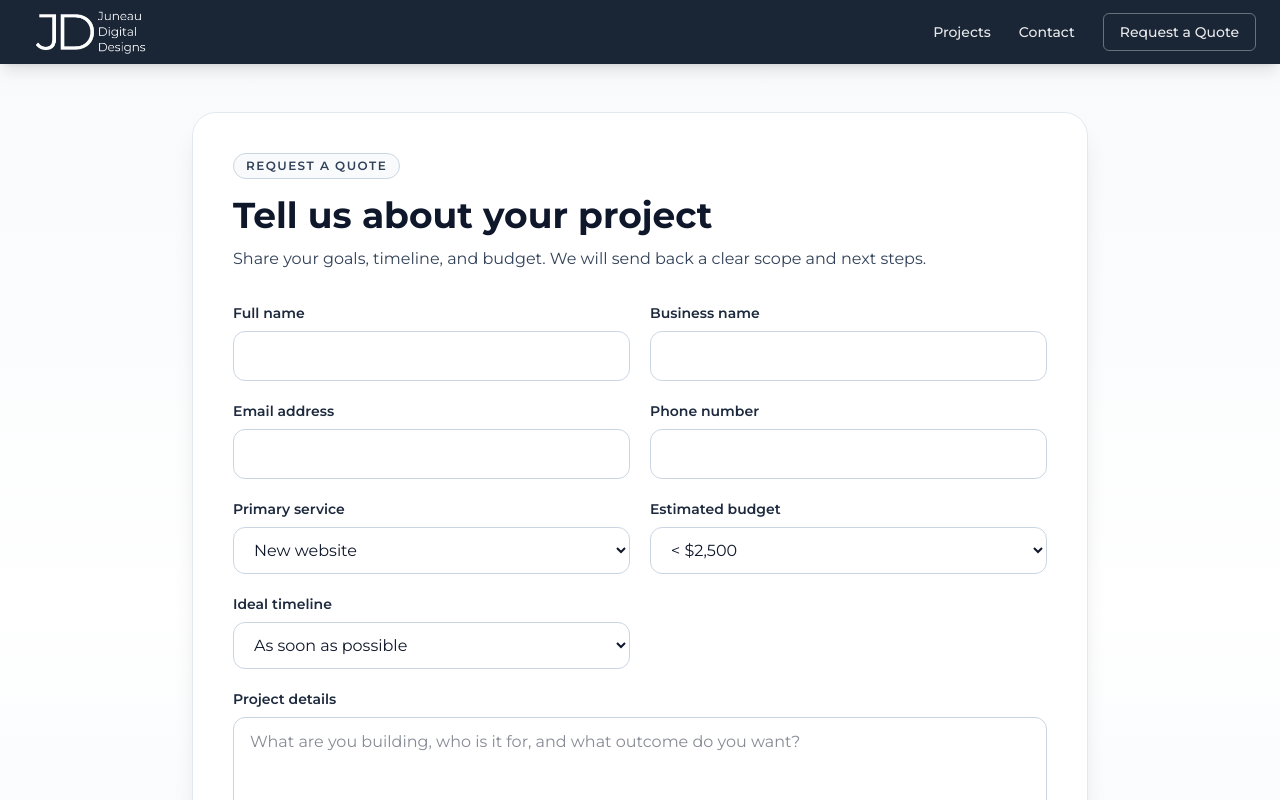
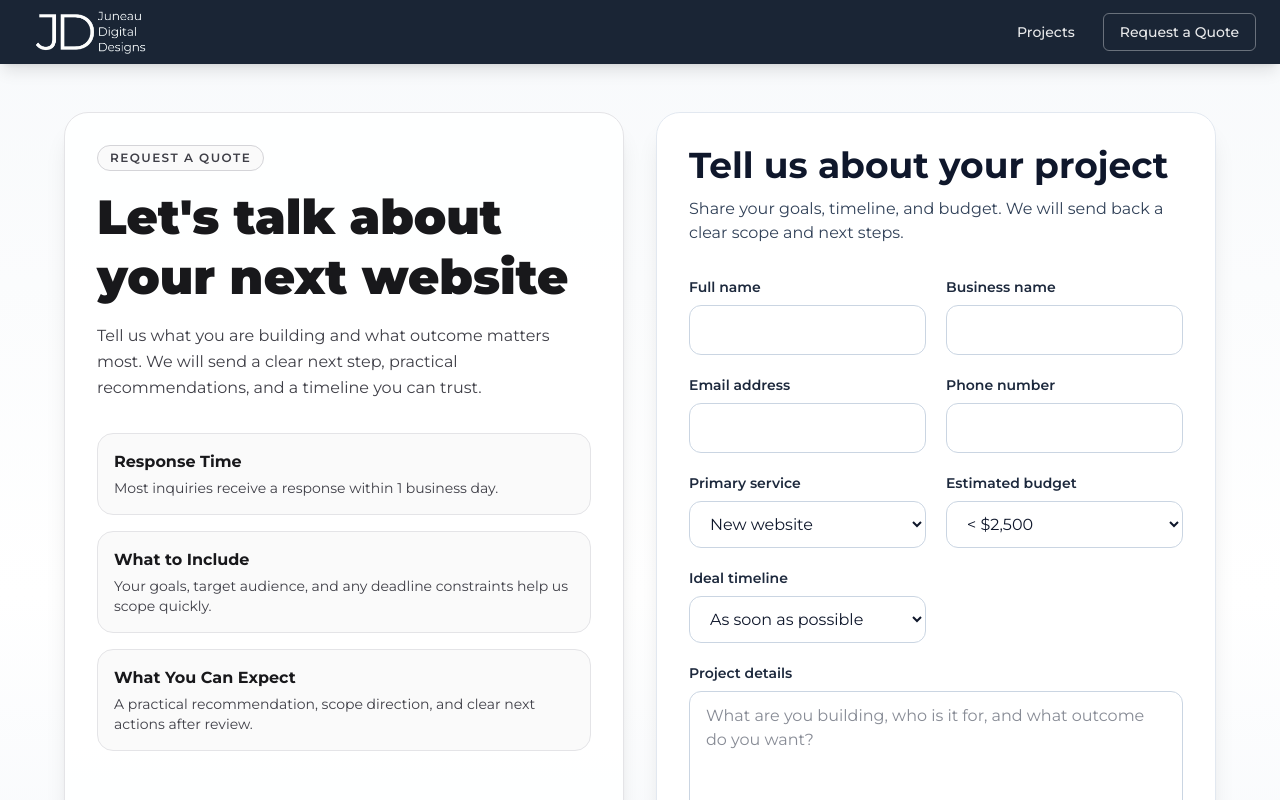
Before and after one commit to JuneauDigitalDesigns/Juneau-Digital-Designs, a Next.js app: page /quote in a window 1280 px wide. Shown: the top 800 px of the page. Built offline with nearby package versions, Linux system fonts and the light colour scheme.

Commit message:
removed contact page and client component, removed all links to contact page, added CTA section to quote page

```diff
--- a/app/components/contact/contactpageclient.tsx
+++ /dev/null
@@ -1,7 +0,0 @@
-export default function ContactPageClient() {
-    return (
-        <div>
-            <h1>Welcome to the Contact Page Client Component</h1>
-        </div>
-    );
-}
--- a/app/components/footer/footer.tsx
+++ b/app/components/footer/footer.tsx
@@ -45,7 +45,7 @@ export default function Footer() {
                     <div className="flex flex-wrap items-center gap-x-5 gap-y-3">
                         <Link href="/" className="transition-colors hover:text-white">Home</Link>
                         <Link href="/projects" className="transition-colors hover:text-white">Projects</Link>
-                        <Link href="/contact" className="transition-colors hover:text-white">Contact</Link>
+                        <Link href="/quote" className="transition-colors hover:text-white">Request a Quote</Link>
                         <Link href="/privacy-policy" className="transition-colors hover:text-white">Privacy Policy</Link>
                     </div>
 
--- a/app/components/home/homepageclient.tsx
+++ b/app/components/home/homepageclient.tsx
@@ -672,10 +672,10 @@ function Contact() {
 
                         <div className="flex flex-col sm:flex-row gap-3 sm:gap-4 lg:justify-end lg:self-end shrink-0">
                             <a
-                                href="/contact"
+                                href="/quote"
                                 className="inline-flex justify-center items-center rounded-full bg-zinc-900 text-white px-6 py-3 text-base font-bold hover:bg-zinc-800 transition min-w-[180px]"
                             >
-                                Get in Touch
+                                Request a Quote
                             </a>
                             <a
                                 href="/projects"
--- a/app/components/navbar/navbar.tsx
+++ b/app/components/navbar/navbar.tsx
@@ -27,7 +27,6 @@ export default function Navbar() {
     }, [handleCloseModal]);
     const pages: Pages[] = [
         { name: "Projects", href: "/projects" },
-        { name: "Contact", href: "/contact" },
     ]
     return (
         <div ref={navRef} className="sticky top-0 z-50 w-full bg-[#0E1A2B]/95 backdrop-blur-sm shadow-lg">
--- a/app/components/quote/quotepageclient.tsx
+++ b/app/components/quote/quotepageclient.tsx
@@ -77,18 +77,48 @@ export default function QuotePageClient() {
 
     return (
         <main className="min-h-screen bg-gradient-to-b from-slate-50 via-white to-slate-100 px-4 py-12 sm:px-6 lg:px-8">
-            <section className="mx-auto w-full max-w-4xl rounded-3xl border border-slate-200 bg-white/90 p-6 shadow-xl backdrop-blur sm:p-10">
-                <div className="mb-8">
-                    <span className="inline-flex rounded-full border border-slate-300 bg-slate-50 px-3 py-1 text-xs font-semibold uppercase tracking-[0.12em] text-slate-700">
+            <section className="mx-auto grid w-full max-w-6xl gap-8 lg:grid-cols-2">
+                <div className="rounded-3xl border border-zinc-200 bg-white/90 p-6 shadow-xl sm:p-8">
+                    <span className="inline-flex rounded-full border border-zinc-300 bg-zinc-50 px-3 py-1 text-xs font-semibold uppercase tracking-[0.12em] text-zinc-700">
                         Request a Quote
                     </span>
-                    <h1 className="mt-4 text-3xl font-bold text-slate-900 sm:text-4xl">Tell us about your project</h1>
-                    <p className="mt-3 text-slate-700">
-                        Share your goals, timeline, and budget. We will send back a clear scope and next steps.
+                    <h1 className="mt-4 text-3xl font-black leading-tight text-zinc-900 sm:text-5xl">
+                        Let&apos;s talk about your next website
+                    </h1>
+                    <p className="mt-4 text-zinc-700 leading-relaxed">
+                        Tell us what you are building and what outcome matters most. We will send a clear next step,
+                        practical recommendations, and a timeline you can trust.
                     </p>
+
+                    <div className="mt-8 space-y-4">
+                        <div className="rounded-2xl border border-zinc-200 bg-zinc-50 p-4">
+                            <h2 className="text-base font-bold text-zinc-900">Response Time</h2>
+                            <p className="mt-1 text-sm text-zinc-700">Most inquiries receive a response within 1 business day.</p>
+                        </div>
+                        <div className="rounded-2xl border border-zinc-200 bg-zinc-50 p-4">
+                            <h2 className="text-base font-bold text-zinc-900">What to Include</h2>
+                            <p className="mt-1 text-sm text-zinc-700">
+                                Your goals, target audience, and any deadline constraints help us scope quickly.
+                            </p>
+                        </div>
+                        <div className="rounded-2xl border border-zinc-200 bg-zinc-50 p-4">
+                            <h2 className="text-base font-bold text-zinc-900">What You Can Expect</h2>
+                            <p className="mt-1 text-sm text-zinc-700">
+                                A practical recommendation, scope direction, and clear next actions after review.
+                            </p>
+                        </div>
+                    </div>
                 </div>
 
-                <form onSubmit={handleSubmit} className="grid grid-cols-1 gap-5 md:grid-cols-2" noValidate>
+                <div className="rounded-3xl border border-slate-200 bg-white/95 p-6 shadow-xl backdrop-blur sm:p-8">
+                    <div className="mb-8">
+                        <h2 className="text-3xl font-bold text-slate-900 sm:text-4xl">Tell us about your project</h2>
+                        <p className="mt-3 text-slate-700">
+                            Share your goals, timeline, and budget. We will send back a clear scope and next steps.
+                        </p>
+                    </div>
+
+                    <form onSubmit={handleSubmit} className="grid grid-cols-1 gap-5 md:grid-cols-2" noValidate>
                     <label className="flex flex-col gap-2">
                         <span className="text-sm font-semibold text-slate-800">Full name</span>
                         <input
@@ -238,7 +268,8 @@ export default function QuotePageClient() {
                             </p>
                         )}
                     </div>
-                </form>
+                    </form>
+                </div>
             </section>
         </main>
     );
--- a/app/contact/page.tsx
+++ /dev/null
@@ -1,9 +0,0 @@
-import ContactPageClient from "../components/contact/contactpageclient";
-
-export default function Contact() {
-    return (
-        <>
-            <ContactPageClient />
-        </>
-    );
-}
--- a/app/privacy-policy/page.tsx
+++ b/app/privacy-policy/page.tsx
@@ -58,7 +58,7 @@ export default function PrivacyPolicyPage() {
                 <section className="mt-8 space-y-3 text-slate-700">
                     <h2 className="text-xl font-semibold text-slate-900">Contact</h2>
                     <p>
-                        For privacy-related questions, visit our <Link href="/contact" className="font-semibold underline underline-offset-4">contact page</Link>.
+                        For privacy-related questions, visit our <Link href="/quote" className="font-semibold underline underline-offset-4">quote page</Link>.
                     </p>
                 </section>
             </article>
```
